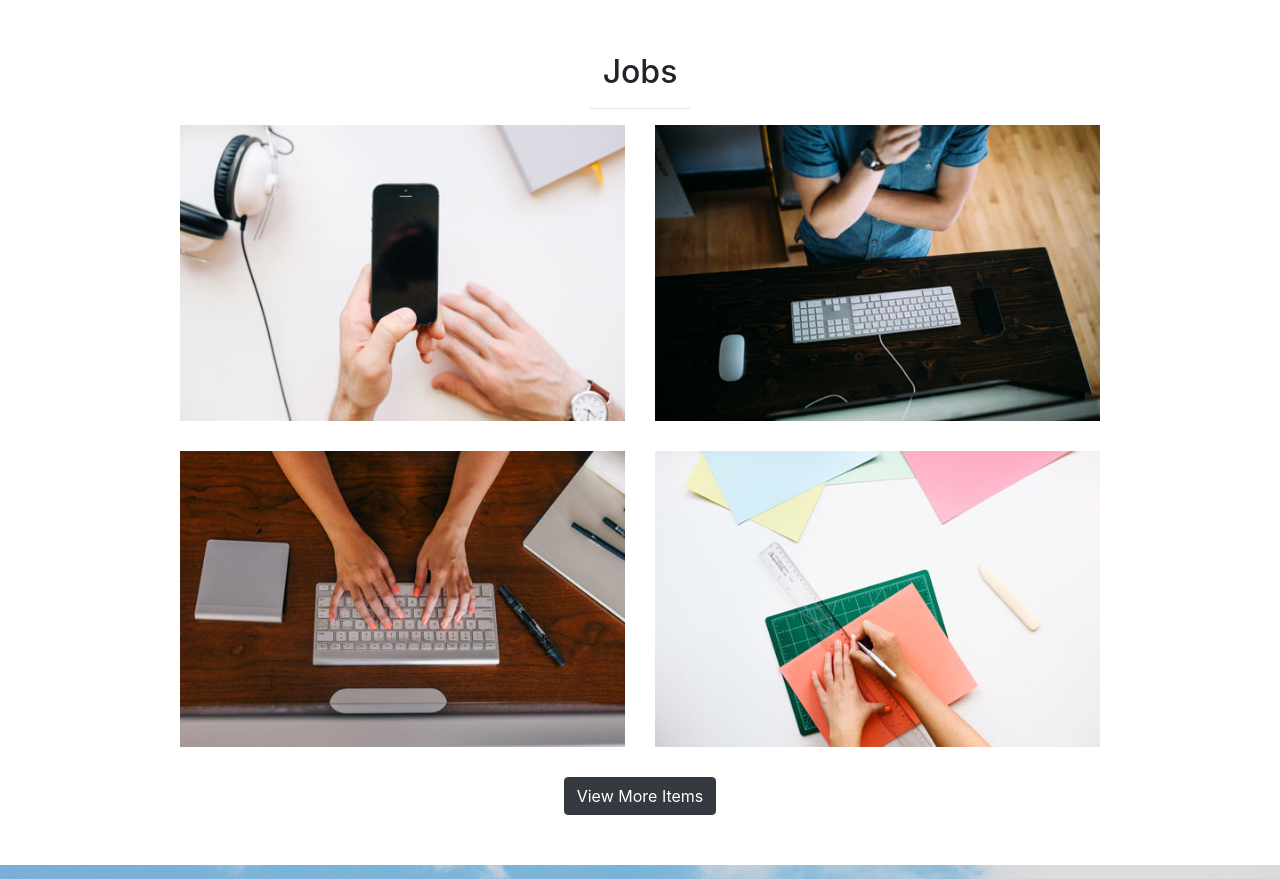
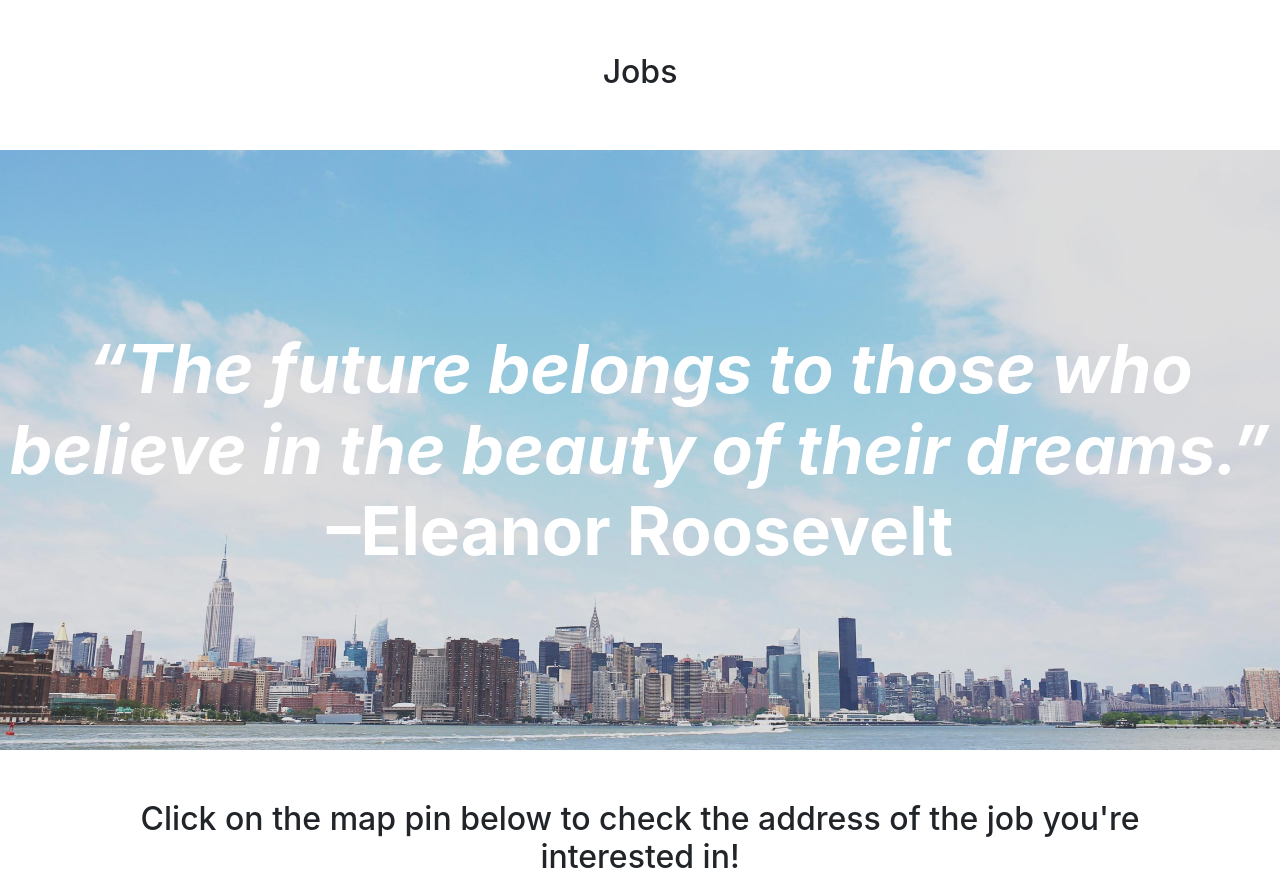
Before and after one commit to uncjobfinder/jobapp, a website with bundled scripts: page index.html in a window 1280 px wide. Shown: the part 1020-1899 px from the top of the page. Built offline with nearby package versions, Linux system fonts and the light colour scheme.

Commit message:
minor updates to html

```diff
--- a/index.html
+++ b/index.html
@@ -33,7 +33,7 @@
           <i class="fa fa-times"></i>
         </a>
         <li class="sidebar-brand">
-          <a class="js-scroll-trigger" href="#top">Start Bootstrap</a>
+          <a class="js-scroll-trigger" href="#top">Start Job Search</a>
         </li>
         <li>
           <a class="js-scroll-trigger" href="#top">Home</a>
@@ -63,9 +63,9 @@
           <div class="col-lg-4"></div>
           <div class="zipcode col-lg-4">
           <div class="input-group">
-          <input type="text" class="form-control" placeholder="Ex: css, html">
+          <input type="text" id="keywords" class="form-control" placeholder="Ex: css, html">
           <span class="input-group-btn">
-          <button class="btn btn-secondary" type="button">Go!</button>
+          <button class="btn btn-secondary" id="button" type="button">Go!</button>
           </span>
           </div>
           <div class="col-lg-4"></div>
@@ -82,114 +82,15 @@
       <!-- /.container -->
     </section>
 
-    <!-- Services -->
-<!--     <section id="services" class="services bg-primary text-white">
-      <div class="container">
-        <div class="row text-center">
-          <div class="col-lg-10 mx-auto">
-            <h2>Our Services</h2>
-            <hr class="small">
-            <div class="row">
-              <div class="col-md-3 col-sm-6">
-                <div class="service-item">
-                  <span class="fa-stack fa-4x">
-                    <i class="fa fa-circle fa-stack-2x"></i>
-                    <i class="fa fa-cloud fa-stack-1x text-primary"></i>
-                  </span>
-                  <h4>
-                    <strong>Service Name</strong>
-                  </h4>
-                  <p>Lorem ipsum dolor sit amet, consectetur adipisicing elit.</p>
-                  <a href="#" class="btn btn-light">Learn More</a>
-                </div>
-              </div>
-              <div class="col-md-3 col-sm-6">
-                <div class="service-item">
-                  <span class="fa-stack fa-4x">
-                    <i class="fa fa-circle fa-stack-2x"></i>
-                    <i class="fa fa-compass fa-stack-1x text-primary"></i>
-                  </span>
-                  <h4>
-                    <strong>Service Name</strong>
-                  </h4>
-                  <p>Lorem ipsum dolor sit amet, consectetur adipisicing elit.</p>
-                  <a href="#" class="btn btn-light">Learn More</a>
-                </div>
-              </div>
-              <div class="col-md-3 col-sm-6">
-                <div class="service-item">
-                  <span class="fa-stack fa-4x">
-                    <i class="fa fa-circle fa-stack-2x"></i>
-                    <i class="fa fa-flask fa-stack-1x text-primary"></i>
-                  </span>
-                  <h4>
-                    <strong>Service Name</strong>
-                  </h4>
-                  <p>Lorem ipsum dolor sit amet, consectetur adipisicing elit.</p>
-                  <a href="#" class="btn btn-light">Learn More</a>
-                </div>
-              </div>
-              <div class="col-md-3 col-sm-6">
-                <div class="service-item">
-                  <span class="fa-stack fa-4x">
-                    <i class="fa fa-circle fa-stack-2x"></i>
-                    <i class="fa fa-shield fa-stack-1x text-primary"></i>
-                  </span>
-                  <h4>
-                    <strong>Service Name</strong>
-                  </h4>
-                  <p>Lorem ipsum dolor sit amet, consectetur adipisicing elit.</p>
-                  <a href="#" class="btn btn-light">Learn More</a>
-                </div>
-              </div>
-            </div>
-   -->
-
     <!-- Portfolio -->
     <section id="portfolio" class="portfolio">
       <div class="container">
         <div class="row">
           <div class="col-lg-10 mx-auto text-center">
             <h2>Jobs</h2>
-            <hr class="small">
-            <div class="row">
-              <div class="col-md-6">
-                <div class="portfolio-item">
-                  <a href="#">
-                    <img class="img-portfolio img-fluid" src="img/portfolio-1.jpg">
-                  </a>
-                </div>
-              </div>
-              <div class="col-md-6">
-                <div class="portfolio-item">
-                  <a href="#">
-                    <img class="img-portfolio img-fluid" src="img/portfolio-2.jpg">
-                  </a>
-                </div>
-              </div>
-              <div class="col-md-6">
-                <div class="portfolio-item">
-                  <a href="#">
-                    <img class="img-portfolio img-fluid" src="img/portfolio-3.jpg">
-                  </a>
-                </div>
-              </div>
-              <div class="col-md-6">
-                <div class="portfolio-item">
-                  <a href="#">
-                    <img class="img-portfolio img-fluid" src="img/portfolio-4.jpg">
-                  </a>
-                </div>
-              </div>
+            <div>
+              <span id="job"></span>
             </div>
-            <!-- /.row (nested) -->
-            <a href="#" class="btn btn-dark">View More Items</a>
-          </div>
-          <!-- /.col-lg-10 -->
-        </div>
-        <!-- /.row -->
-      </div>
-      <!-- /.container -->
     </section>
 
         <!-- Callout -->
@@ -284,6 +185,8 @@
 
     <!-- Custom scripts for this template -->
     <script src="js/stylish-portfolio.js"></script>
+    <script type='text/javascript' src='config.js'></script>
+    <script src="jobs.js"></script>
 
   </body>
 
```
